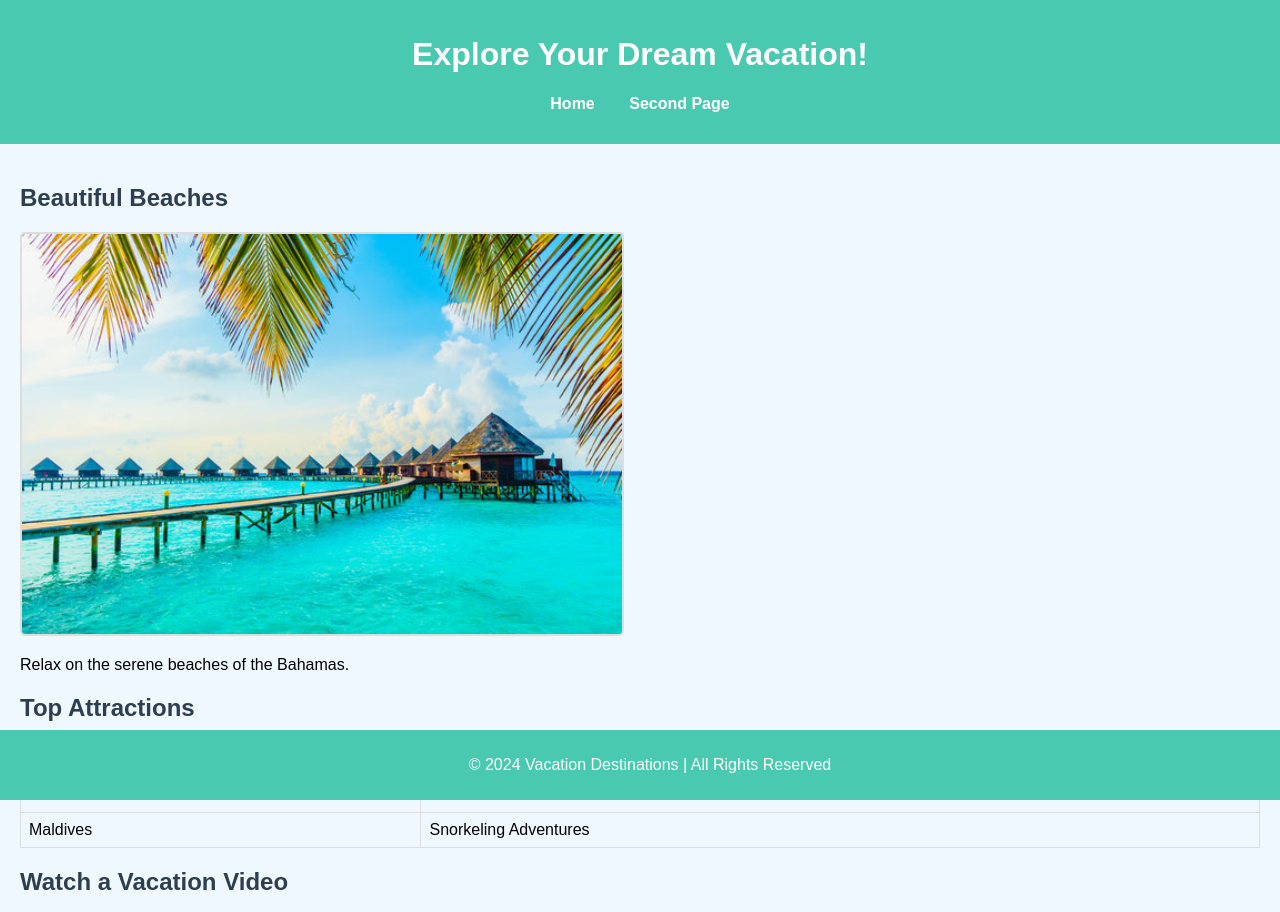
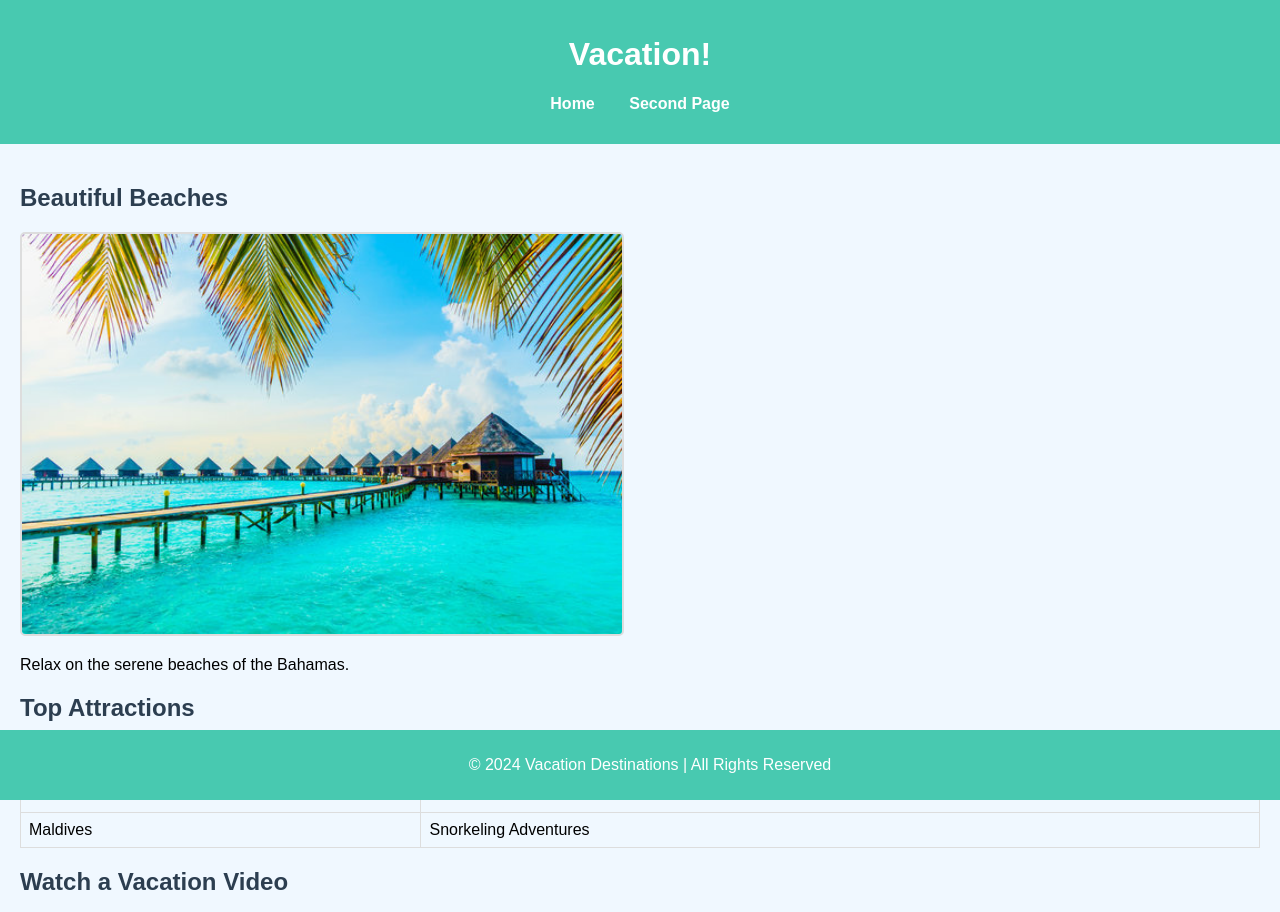
Before and after one commit to Tatinder/vacation, a plain HTML site: page index.html in a window 1280 px wide. Shown: the top 912 px of the page. Drawn offline with Linux system fonts and the light colour scheme; grey boxes are pictures that could not be loaded.

Commit message:
Update index.html

```diff
--- a/index.html
+++ b/index.html
@@ -8,7 +8,7 @@
 </head>
 <body>
     <header>
-        <h1>Explore Your Dream Vacation!</h1>
+        <h1>Vacation!</h1>
         <nav>
             <ul>
                 <li><a href="vacationindex.html">Home</a></li>
```
